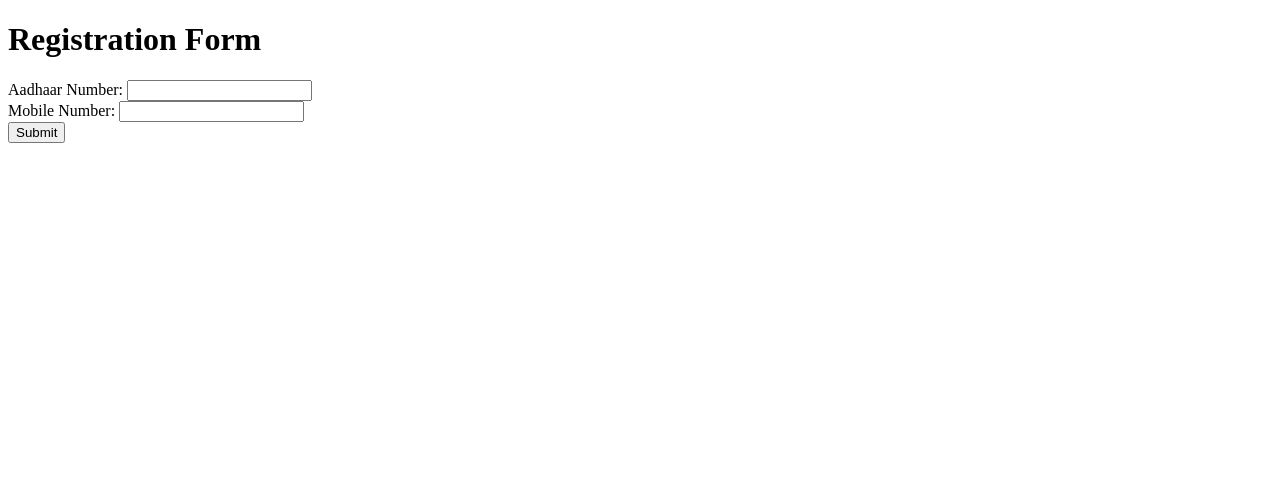
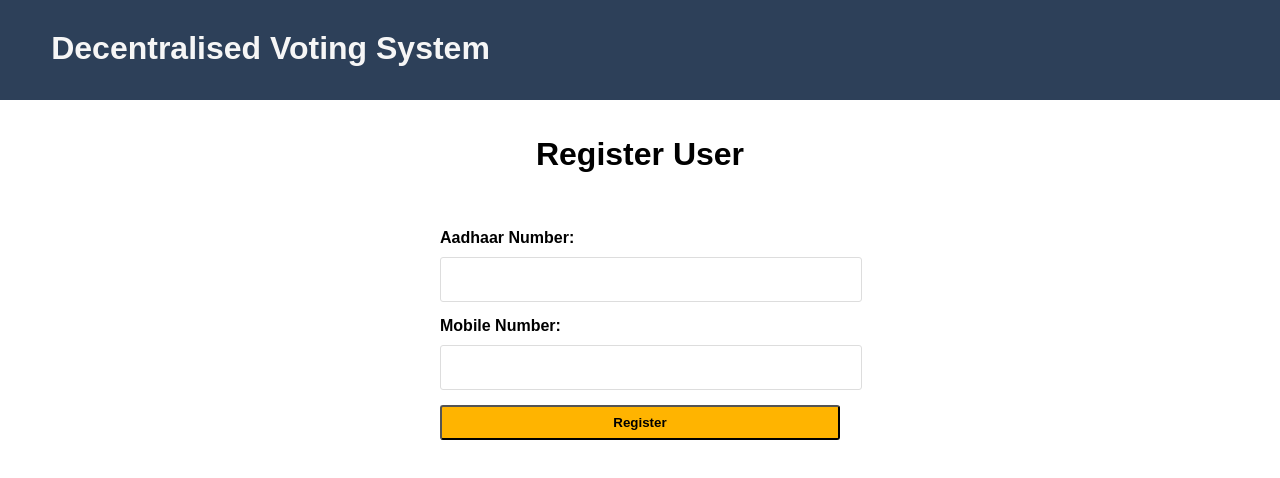
Before and after one commit to ikiran-dev/DVOTE, a plain HTML site: page src/registration.html in a window 1280 px wide. Drawn offline with Linux system fonts and the light colour scheme.

Commit message:
admin panel -> To results and Registration of Voters -> json file creation

```diff
--- a/src/css/admin.css
+++ b/src/css/admin.css
@@ -67,3 +67,10 @@ button[type="submit"]:hover {
   margin: 0;
   padding: 0;
 }
+#username,
+#password {
+  width: 100%;
+  padding: 10px;
+  font-size: 20px;
+  margin-bottom: 5px;
+}
--- a/src/json/registration.json
+++ /dev/null
@@ -1 +0,0 @@
-[{"aadhaar":"360611993348","number":"6363053425"}]
--- a/src/registration.html
+++ b/src/registration.html
@@ -1,25 +1,32 @@
 <!DOCTYPE html>
 <html>
+
 <head>
   <meta charset="UTF-8">
   <title>Registration Form</title>
+  <link rel="stylesheet" href="css/admin.css">
 </head>
+
 <body>
-  <h1>Registration Form</h1>
-  <form id="registration-form">
-    <label for="aadhaar-field">Aadhaar Number:</label>
-    <input type="text" id="aadhaar-field" name="aadhaar"><br>
+  <div class="navigation">
+    <h1 id="title">Decentralised Voting System</h1>
+  </div> <br><br>
+  <h1> Register User</h1> <br><br>
+  <div class="login-container">
+    <form id="registration-form">
+      <label for="username">Aadhaar Number:</label>
+      <input type="text" id="username" name="aadhaar">
 
-    <label for="number-field">Mobile Number:</label>
-    <input type="text" id="number-field" name="number"><br>
+      <label for="number-field">Mobile Number:</label>
+      <input type="text" id="password" name="number">
 
-    <input type="submit" value="Submit">
-  </form>
-
+      <button type="submit"> Register</button>
+    </form>
+  </div>
   <script>
     const form = document.getElementById('registration-form');
-    const aadhaarField = document.getElementById('aadhaar-field');
-    const numberField = document.getElementById('number-field');
+    const aadhaarField = document.getElementById('username');
+    const numberField = document.getElementById('password');
 
     form.addEventListener('submit', (event) => {
       event.preventDefault();
@@ -35,7 +42,7 @@
       };
 
       // Read the existing data from the file
-      fetch('registration.json')
+      fetch('json/registration.json')
         .then(response => response.json())
         .then(existingData => {
           // Append the new data to the existing data
@@ -45,7 +52,7 @@
           const jsonData = JSON.stringify(newData);
 
           // Save the new data to the file
-          const file = new Blob([jsonData], {type: 'application/json'});
+          const file = new Blob([jsonData], { type: 'application/json' });
           const url = URL.createObjectURL(file);
           const a = document.createElement('a');
           a.style.display = 'none';
@@ -62,7 +69,7 @@
           // If the file doesn't exist yet, create it with the new data
           const newData = [data];
           const jsonData = JSON.stringify(newData);
-          const file = new Blob([jsonData], {type: 'application/json'});
+          const file = new Blob([jsonData], { type: 'application/json' });
           const url = URL.createObjectURL(file);
           const a = document.createElement('a');
           a.style.display = 'none';
@@ -78,4 +85,5 @@
     });
   </script>
 </body>
+
 </html>
```
